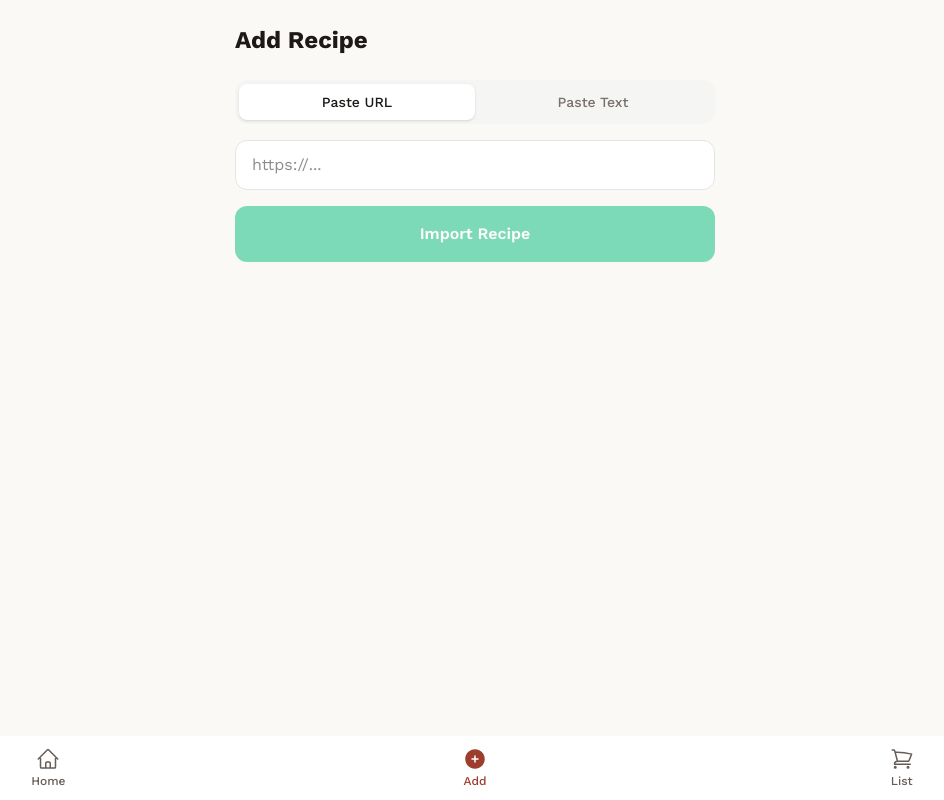
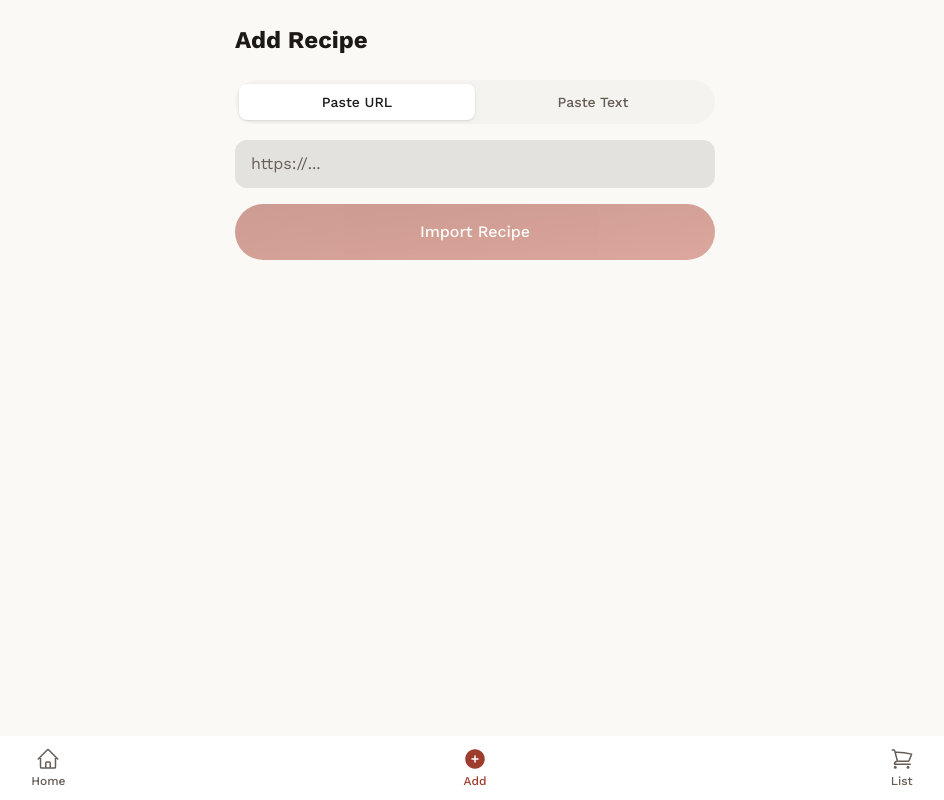
Before and after one commit to mdeforest/mise, a Next.js app: page /add in a window 1280 px wide. Shown: the whole page, without its empty margins (165-1109 px from the left). Built offline with nearby package versions, Linux system fonts and the light colour scheme.

Commit message:
feat(design): restyle import form — pill tabs, borderless inputs, gradient CTA

```diff
--- a/src/components/import-form.tsx
+++ b/src/components/import-form.tsx
@@ -59,13 +59,13 @@ export function ImportForm() {
 
   return (
     <div className="flex flex-col gap-4">
-      <div className="flex rounded-xl bg-stone-100 p-1">
+      <div className="flex rounded-full bg-surface-low p-1">
         {(['url', 'text'] as Tab[]).map((t) => (
           <button
             key={t}
             onClick={() => { setTab(t); setValue('') }}
             className={`flex-1 rounded-lg py-2 text-sm font-medium transition-colors
-              ${tab === t ? 'bg-white text-stone-900 shadow-sm' : 'text-stone-500'}`}
+              ${tab === t ? 'bg-surface-lowest text-on-surface shadow-sm' : 'text-secondary'}`}
           >
             {t === 'url' ? 'Paste URL' : 'Paste Text'}
           </button>
@@ -78,7 +78,7 @@ export function ImportForm() {
           placeholder="https://..."
           value={value}
           onChange={(e) => setValue(e.target.value)}
-          className="w-full rounded-xl border border-stone-200 bg-white px-4 py-3 text-stone-900 outline-none focus:border-emerald-500"
+          className="w-full rounded-xl bg-surface-highest px-4 py-3 text-on-surface placeholder:text-secondary outline-none focus:bg-surface-lowest focus:outline-2 focus:outline-offset-0 focus:outline-ghost-border/20 transition-colors"
         />
       ) : (
         <textarea
@@ -86,16 +86,16 @@ export function ImportForm() {
           value={value}
           onChange={(e) => setValue(e.target.value)}
           rows={10}
-          className="w-full rounded-xl border border-stone-200 bg-white px-4 py-3 text-stone-900 outline-none focus:border-emerald-500"
+          className="w-full rounded-xl bg-surface-highest px-4 py-3 text-on-surface placeholder:text-secondary outline-none focus:bg-surface-lowest focus:outline-2 focus:outline-offset-0 focus:outline-ghost-border/20 transition-colors"
         />
       )}
 
-      {error && <p className="rounded-lg bg-red-50 px-4 py-3 text-sm text-red-600">{error}</p>}
+      {error && <p className="rounded-xl bg-error-container px-4 py-3 text-sm text-on-error-container">{error}</p>}
 
       <button
         onClick={handleImport}
         disabled={loading || !value.trim()}
-        className="w-full rounded-xl bg-emerald-500 py-4 text-base font-semibold text-white transition-opacity disabled:opacity-50 active:opacity-80"
+        className="w-full rounded-full bg-linear-to-br from-primary to-primary-container py-4 text-base font-medium text-on-primary transition-opacity disabled:opacity-50 active:opacity-80"
       >
         {loading ? 'Importing...' : 'Import Recipe'}
       </button>
```
